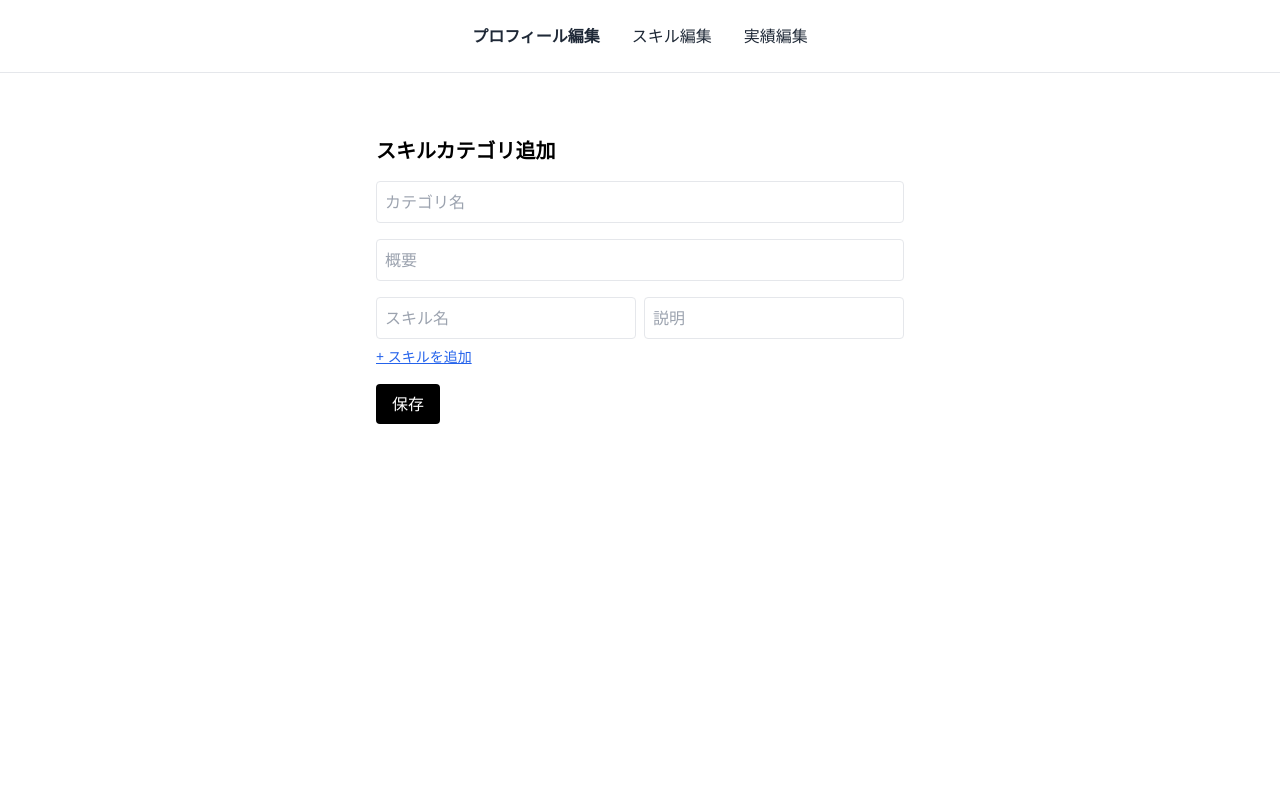
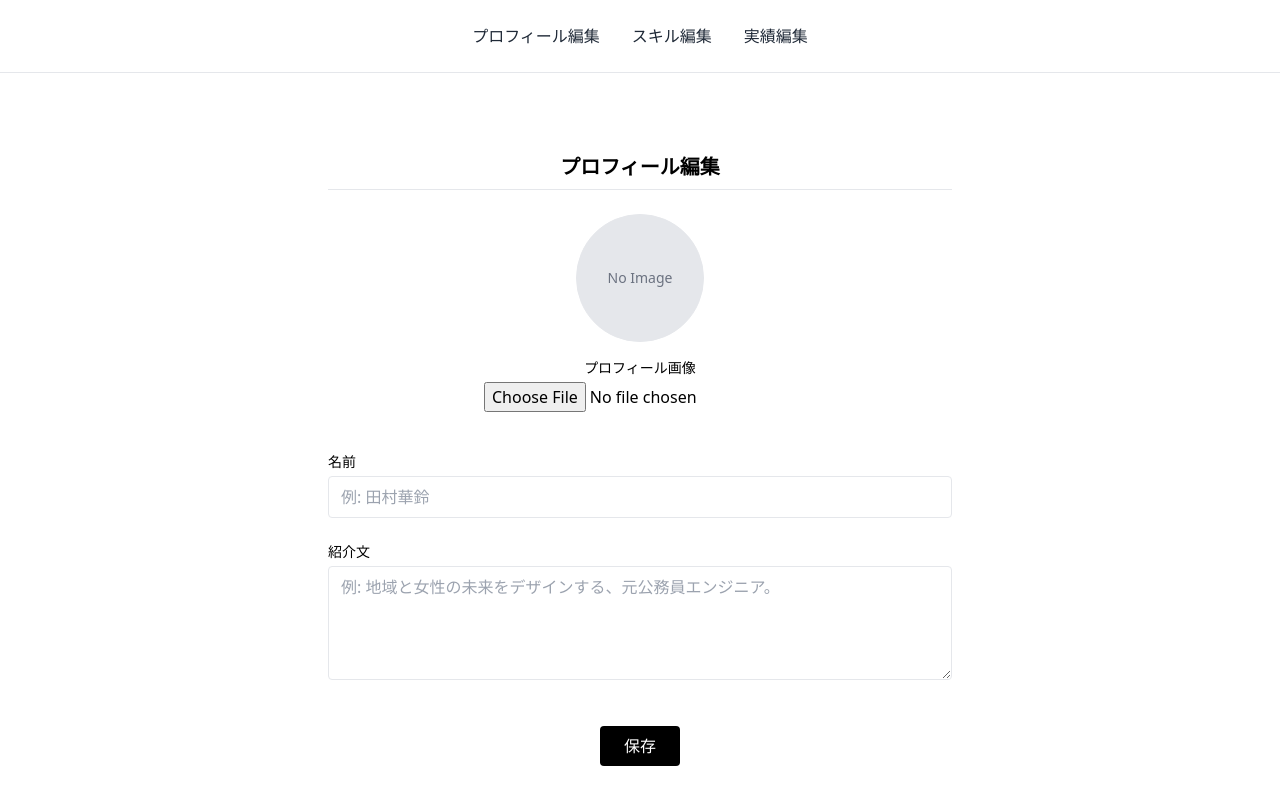
Before and after one commit to karin-tamura/tamura_karin_portfolio, a Next.js app: page /admin/profile-editor in a window 1280 px wide. Shown: the top 804 px of the page. Built offline with nearby package versions, Linux system fonts and the light colour scheme.

Commit message:
Fix: 認証認可＋管理画面デザイン

```diff
--- a/app/admin/page.tsx
+++ b/app/admin/page.tsx
@@ -1,8 +1,17 @@
-export default function AdminDashboardPage() {
+'use client'
+
+export default function AdminHomePage() {
   return (
-    <div className="text-center">
-      <h1 className="text-2xl font-bold mb-10">こちらは管理ダッシュボードです</h1>
-      {/* バナーリンクなどここに配置 */}
+    <div className="max-w-xl mx-auto px-6 py-24 text-center">
+
+      <h1 className="text-2xl font-bold text-gray-800 mb-2">管理画面にようこそ</h1>
+      <p className="text-gray-600">
+        編集したい項目を、上のメニューから選択してください。
+      </p>
+
+      <p className="mt-6 text-sm text-gray-400">
+        プロフィール・スキル・実績の3セクションが編集できます。
+      </p>
     </div>
   )
 }
--- a/app/admin/profile-editor/page.tsx
+++ b/app/admin/profile-editor/page.tsx
@@ -1,99 +1,80 @@
 'use client'
 
 import { useState } from 'react'
+import { useRouter } from 'next/navigation'
 
-// スキルの型定義
-type Skill = {
-  name: string
-  description: string
-}
+export default function ProfileEditorPage() {
+  const router = useRouter()
 
-export default function SkillEditorPage() {
-  const [category, setCategory] = useState('')
-  const [summary, setSummary] = useState('')
-  const [skills, setSkills] = useState<Skill[]>([{ name: '', description: '' }])
-  const [loading, setLoading] = useState(false)
+  const [name, setName] = useState('')
+  const [bio, setBio] = useState('')
+  const [image, setImage] = useState<File | null>(null)
 
-  // スキルを追加
-  const addSkill = () => {
-    setSkills([...skills, { name: '', description: '' }])
-  }
-
-  // スキルの更新
-  const updateSkill = (
-    index: number,
-    field: keyof Skill,
-    value: string
-  ) => {
-    const updated = [...skills]
-    updated[index][field] = value
-    setSkills(updated)
-  }
-
-  // 保存処理
-  const handleSubmit = async () => {
-    setLoading(true)
-    try {
-      const res = await fetch('/api/skills', {
-        method: 'POST',
-        headers: { 'Content-Type': 'application/json' },
-        body: JSON.stringify({ category, summary, skills }),
-      })
-      const data = await res.json()
-      alert(data.message || data.error)
-    } catch (e) {
-      alert('エラーが発生しました')
-    } finally {
-      setLoading(false)
-    }
+  const handleSubmit = (e: React.FormEvent) => {
+    e.preventDefault()
+    alert('プロフィールが保存されました')
+    router.push('/logout')
   }
 
   return (
-    <div className="p-6 max-w-xl mx-auto space-y-4">
-      <h2 className="text-xl font-bold">スキルカテゴリ追加</h2>
+    <div className="max-w-2xl mx-auto px-6 py-10">
+      <h1 className="text-xl font-semibold mb-6 border-b pb-2 text-center">プロフィール編集</h1>
 
-      <input
-        className="w-full border p-2 rounded"
-        placeholder="カテゴリ名"
-        value={category}
-        onChange={(e) => setCategory(e.target.value)}
-      />
-      <input
-        className="w-full border p-2 rounded"
-        placeholder="概要"
-        value={summary}
-        onChange={(e) => setSummary(e.target.value)}
-      />
+      {/* プロフィール画像 */}
+      <div className="flex flex-col items-center mb-10">
+        {image ? (
+          <img
+            src={URL.createObjectURL(image)}
+            alt="プロフィール画像"
+            className="w-32 h-32 object-cover rounded-full border"
+          />
+        ) : (
+          <div className="w-32 h-32 bg-gray-200 rounded-full flex items-center justify-center text-gray-500 text-sm border">
+            No Image
+          </div>
+        )}
 
-      <div className="space-y-2">
-        {skills.map((skill, idx) => (
-          <div key={idx} className="flex gap-2">
-            <input
-              className="flex-1 border p-2 rounded"
-              placeholder="スキル名"
-              value={skill.name}
-              onChange={(e) => updateSkill(idx, 'name', e.target.value)}
-            />
-            <input
-              className="flex-1 border p-2 rounded"
-              placeholder="説明"
-              value={skill.description}
-              onChange={(e) => updateSkill(idx, 'description', e.target.value)}
-            />
-          </div>
-        ))}
-        <button onClick={addSkill} className="text-sm text-blue-600 underline">
-          + スキルを追加
-        </button>
+        <label className="mt-4 text-sm font-medium">プロフィール画像</label>
+        <input
+          type="file"
+          accept="image/*"
+          onChange={(e) => setImage(e.target.files?.[0] || null)}
+          className="mt-1"
+        />
       </div>
 
-      <button
-        onClick={handleSubmit}
-        className="px-4 py-2 bg-black text-white rounded hover:bg-gray-800 disabled:opacity-50"
-        disabled={loading}
-      >
-        {loading ? '送信中...' : '保存'}
-      </button>
+      <form onSubmit={handleSubmit} className="space-y-6">
+        <div>
+          <label className="block text-sm font-medium mb-1">名前</label>
+          <input
+            type="text"
+            value={name}
+            onChange={(e) => setName(e.target.value)}
+            className="w-full border px-3 py-2 rounded"
+            placeholder="例: 田村華鈴"
+          />
+        </div>
+
+        <div>
+          <label className="block text-sm font-medium mb-1">紹介文</label>
+          <textarea
+            value={bio}
+            onChange={(e) => setBio(e.target.value)}
+            rows={4}
+            className="w-full border px-3 py-2 rounded"
+            placeholder="例: 地域と女性の未来をデザインする、元公務員エンジニア。"
+          />
+        </div>
+
+        <div className="text-center pt-4">
+          <button
+            type="submit"
+            className="bg-black text-white px-6 py-2 rounded hover:opacity-80 transition"
+          >
+            保存
+          </button>
+        </div>
+      </form>
     </div>
   )
 }
--- a/app/admin/profile/page.tsx
+++ /dev/null
@@ -1,57 +0,0 @@
-'use client'
-
-import { useState } from 'react'
-
-export default function ProfileEditor() {
-  const [name, setName] = useState('')
-  const [bio, setBio] = useState('')
-  const [image, setImage] = useState<File | null>(null)
-
-  const handleSubmit = (e: React.FormEvent) => {
-    e.preventDefault()
-    // TODO: 保存処理（Firestore連携など）
-    alert('保存されました')
-  }
-
-  return (
-    <div className="px-6 py-10 max-w-3xl mx-auto text-center">
-      {/* タイトル */}
-      <h1 className="text-xl font-semibold mb-6 border-b-2 inline-block border-gray-500 pb-1">
-        プロフィール編集
-      </h1>
-
-      {/* フォーム */}
-      <form onSubmit={handleSubmit} className="mt-10 space-y-6 text-left">
-        <div>
-          <label className="block text-sm font-medium text-gray-700 mb-1">プロフィール画像</label>
-          <input type="file" accept="image/*" onChange={(e) => setImage(e.target.files?.[0] || null)} />
-        </div>
-        <div>
-          <label className="block text-sm font-medium text-gray-700 mb-1">名前</label>
-          <input
-            type="text"
-            className="w-full border border-gray-300 rounded px-3 py-2"
-            value={name}
-            onChange={(e) => setName(e.target.value)}
-          />
-        </div>
-        <div>
-          <label className="block text-sm font-medium text-gray-700 mb-1">紹介文</label>
-          <textarea
-            className="w-full border border-gray-300 rounded px-3 py-2"
-            rows={5}
-            value={bio}
-            onChange={(e) => setBio(e.target.value)}
-          />
-        </div>
-
-        {/* ボタン */}
-        <div className="text-center pt-4">
-          <button type="submit" className="bg-black text-white px-6 py-2 rounded hover:opacity-80 transition">
-            保存する
-          </button>
-        </div>
-      </form>
-    </div>
-  )
-}
--- a/app/admin/skill-editor/page.tsx
+++ b/app/admin/skill-editor/page.tsx
@@ -1,6 +1,7 @@
 'use client'
 
 import { useState } from 'react'
+import { useRouter } from 'next/navigation'
 
 type Skill = {
   name: string
@@ -14,6 +15,8 @@ type SkillGroup = {
 }
 
 export default function SkillEditorPage() {
+  const router = useRouter()
+
   const [groups, setGroups] = useState<SkillGroup[]>([])
 
   const [category, setCategory] = useState('')
@@ -33,6 +36,7 @@ export default function SkillEditorPage() {
     setSummary('')
     setSkillName('')
     setSkillDesc('')
+    router.push('/logout') // ✅ 保存後にログアウトへ
   }
 
   return (
--- a/src/components/AdminNav.tsx
+++ b/src/components/AdminNav.tsx
@@ -10,7 +10,7 @@ export default function AdminNav() {
 
   return (
     <nav className="flex justify-center gap-x-8 py-6 text-base border-b">
-      <a href="/admin/profile-editor" className={linkClass('/admin/profile-editor')}>プロフィール編集</a>
+      <a href="/admin/profile-editor" className={linkClass('/admin/')}>プロフィール編集</a>
       <a href="/admin/skill-editor" className={linkClass('/admin/skill-editor')}>スキル編集</a>
       <a href="/admin/achievements-editor" className={linkClass('/admin/achievements-editor')}>実績編集</a>
     </nav>
--- a/src/components/Header.tsx
+++ /dev/null
@@ -1,30 +0,0 @@
-'use client'
-
-import Link from "next/link"
-
-export function Header() {
-  return (
-    <header className="px-6 py-4 border-b border-gray-200 text-sm font-light">
-      <div className="flex justify-end space-x-12 pr-10">
-        <Link
-          href="/"
-          className="relative after:absolute after:-bottom-1 after:left-0 after:w-full after:h-0.5 after:bg-gray-800 after:scale-x-100 after:origin-left font-medium"
-        >
-          ホーム
-        </Link>
-        <Link
-          href="/contact"
-          className="text-gray-700 hover:underline hover:underline-offset-4"
-        >
-          お問い合わせ
-        </Link>
-        <Link
-          href="/login"
-          className="text-gray-700 hover:underline hover:underline-offset-4"
-        >
-          管理画面
-        </Link>
-      </div>
-    </header>
-  )
-}
--- a/src/server/routes/profile.ts
+++ b/src/server/routes/profile.ts
@@ -1,10 +1,18 @@
-import express from 'express'
-import { getProfile, updateProfile } from '../../controllers/profileController'
-import { asyncHandler } from '../../middleware/asyncHandler'
+import { Request, Response } from 'express'
+import { prisma } from '../../lib/prisma'
 
-const router = express.Router()
+export const getProfile = async (_req: Request, res: Response) => {
+  const profile = await prisma.profile.findFirst()
+  res.json(profile) // ✅ return は付けない
+}
 
-router.get('/', asyncHandler(getProfile))
-router.post('/', asyncHandler(updateProfile))
+export const updateProfile = async (req: Request, res: Response) => {
+  const { name, imagePath } = req.body
 
-export default router
+  const updated = await prisma.profile.update({
+    where: { id: 1 },
+    data: { name, imagePath },
+  })
+
+  res.json(updated) // ✅ return は付けない
+}
```
Also changed, not shown: app/admin/achievements-editor/page.tsx (+23 -1 lines), app/admin/test-upload/page.tsx (deleted, +0 -50 lines), src/server/routes/auth.ts (+10 -5 lines), 1 other file (tests, documents, lock files or other folders).
